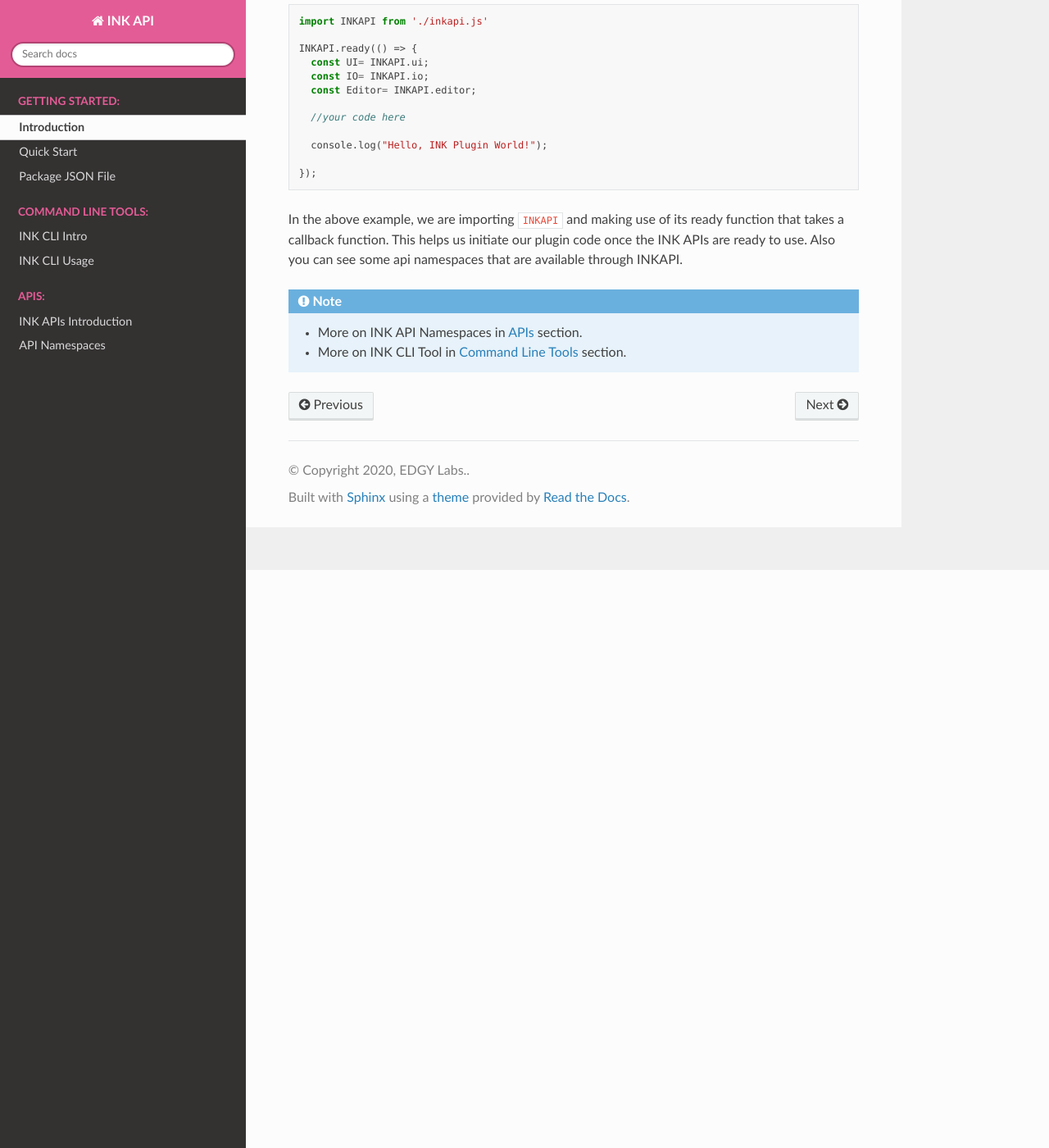
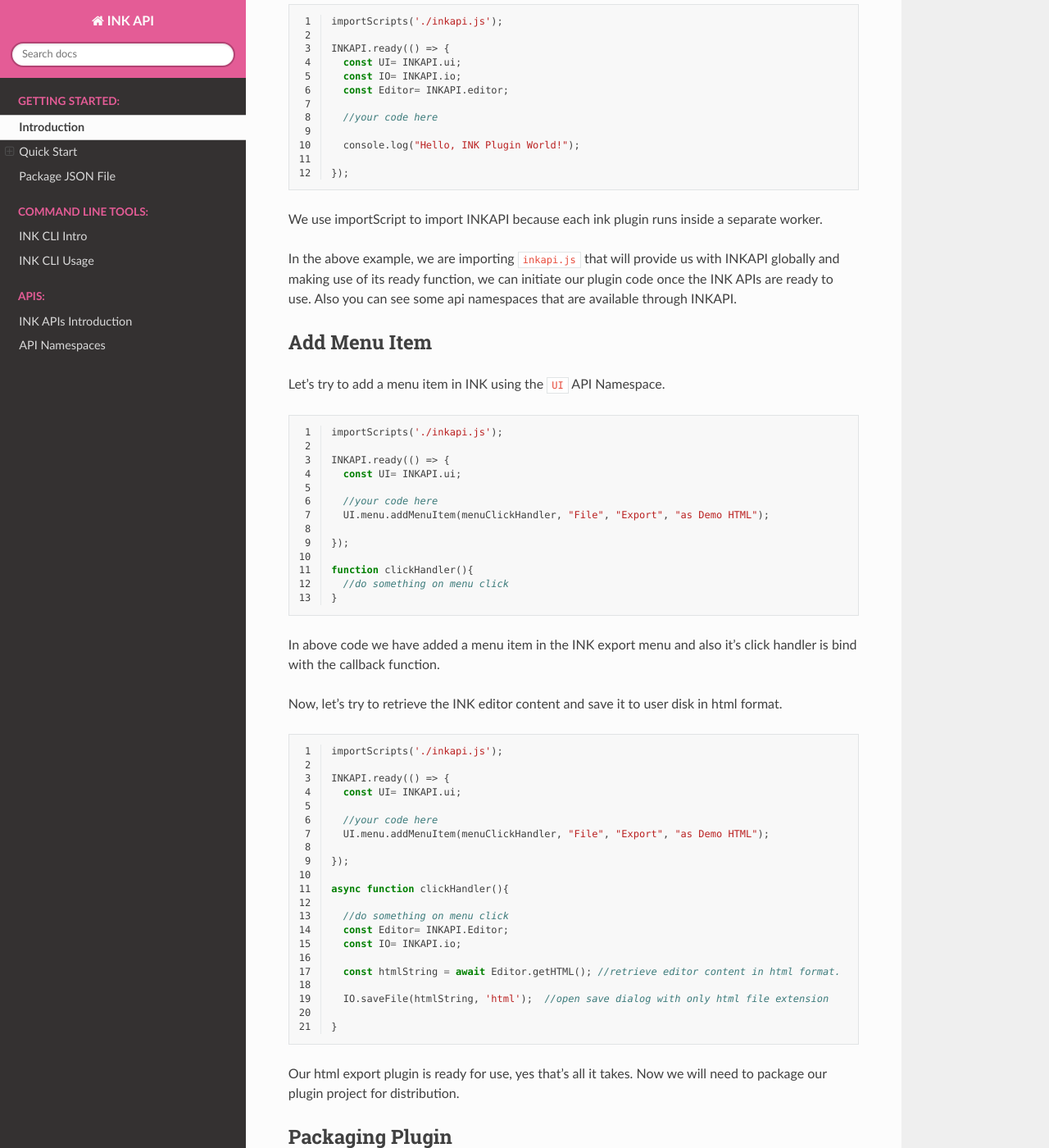
Before and after one commit to inkcontent/dev-manual, a Sphinx documentation site: the page built from source/getting-started/index.rst, in a window 1280 px wide and 1400 px high, scrolled down 705 px. Shown: the whole window at 82% size. Built offline with Sphinx 7.4.7 and the Read the Docs theme 2.0.0, drawn with Linux system fonts in a browser that asks for light colours; some of the changed text lies outside the part shown.

Commit message:
Revamped Quick Start docs

```diff
--- a/source/getting-started/index.rst
+++ b/source/getting-started/index.rst
@@ -20,22 +20,100 @@ To quickly get started creating INK plugins, follow the steps below.
 
 In its simplest form, the plugin main entry JS file looks like this.
 
-.. code:: js
+.. code-block:: javascript
+    :linenos:
 
-  import INKAPI from './inkapi.js'
+    importScripts('./inkapi.js');
 
-  INKAPI.ready(() => {
-    const UI= INKAPI.ui;
-    const IO= INKAPI.io;
-    const Editor= INKAPI.editor;
+    INKAPI.ready(() => {
+      const UI= INKAPI.ui;
+      const IO= INKAPI.io;
+      const Editor= INKAPI.editor;
 
-    //your code here
+      //your code here
 
-    console.log("Hello, INK Plugin World!");
+      console.log("Hello, INK Plugin World!");
 
-  });
+    });
 
-In the above example, we are importing ``INKAPI`` and making use of its ready function that takes a callback function. This helps us initiate our plugin code once the INK APIs are ready to use. Also you can see some api namespaces that are available through INKAPI.
+We use importScript to import INKAPI because each ink plugin runs inside a separate worker.
+
+In the above example, we are importing ``inkapi.js`` that will provide us with INKAPI globally and making use of its ready function, we can initiate our plugin code once the INK APIs are ready to use. Also you can see some api namespaces that are available through INKAPI.
+
+
+Add Menu Item
++++++++++++++
+
+Let's try to add a menu item in INK using the ``UI`` API Namespace.
+
+.. code-block:: javascript
+    :linenos:
+
+    importScripts('./inkapi.js');
+
+    INKAPI.ready(() => {
+      const UI= INKAPI.ui;
+
+      //your code here
+      UI.menu.addMenuItem(menuClickHandler, "File", "Export", "as Demo HTML");
+
+    });
+
+    function clickHandler(){
+      //do something on menu click
+    }
+
+In above code we have added a menu item in the INK export menu and also it's click handler is bind with the callback function.
+
+Now, let's try to retrieve the INK editor content and save it to user disk in html format.
+
+.. code-block:: javascript
+    :linenos:
+
+    importScripts('./inkapi.js');
+
+    INKAPI.ready(() => {
+      const UI= INKAPI.ui;
+
+      //your code here
+      UI.menu.addMenuItem(menuClickHandler, "File", "Export", "as Demo HTML");
+
+    });
+
+    async function clickHandler(){
+
+      //do something on menu click
+      const Editor= INKAPI.Editor;
+      const IO= INKAPI.io;
+
+      const htmlString = await Editor.getHTML(); //retrieve editor content in html format.
+
+      IO.saveFile(htmlString, 'html');  //open save dialog with only html file extension
+
+    }
+
+
+Our html export plugin is ready for use, yes that's all it takes. Now we will need to package our plugin project for distribution.
+
+Packaging Plugin
+++++++++++++++++
+
+To package our plugin project we will use INK CLI ``inkplugin package`` command in our project root directory.
+
+.. code::
+
+  inkplugin package
+
+This command will create a packaged plugin file which is also know as ``Dye`` file. This file will be used for installing your plugin into INK editor.
+
+
+Plugin Installation
++++++++++++++++++++
+
+Installing a plugin ``Dye`` file in editor is very simple. You can basically drag and drop your Dye file in INK Editor and it will prompt you for confirmation, just click on "Install Now" and you are all done. You can also manually go into plugin sidebar on the left side of the editor and click on the "Add Plugin" option. It will open up a dialog box and you can select your Dye file.
+
+After Installation you can go ahead and check if your plugin has created the ``as Demo HTML`` entry in the export menu and also try to export some content.
+
 
 .. note::
 
```
Also changed, not shown: 8 other files.
